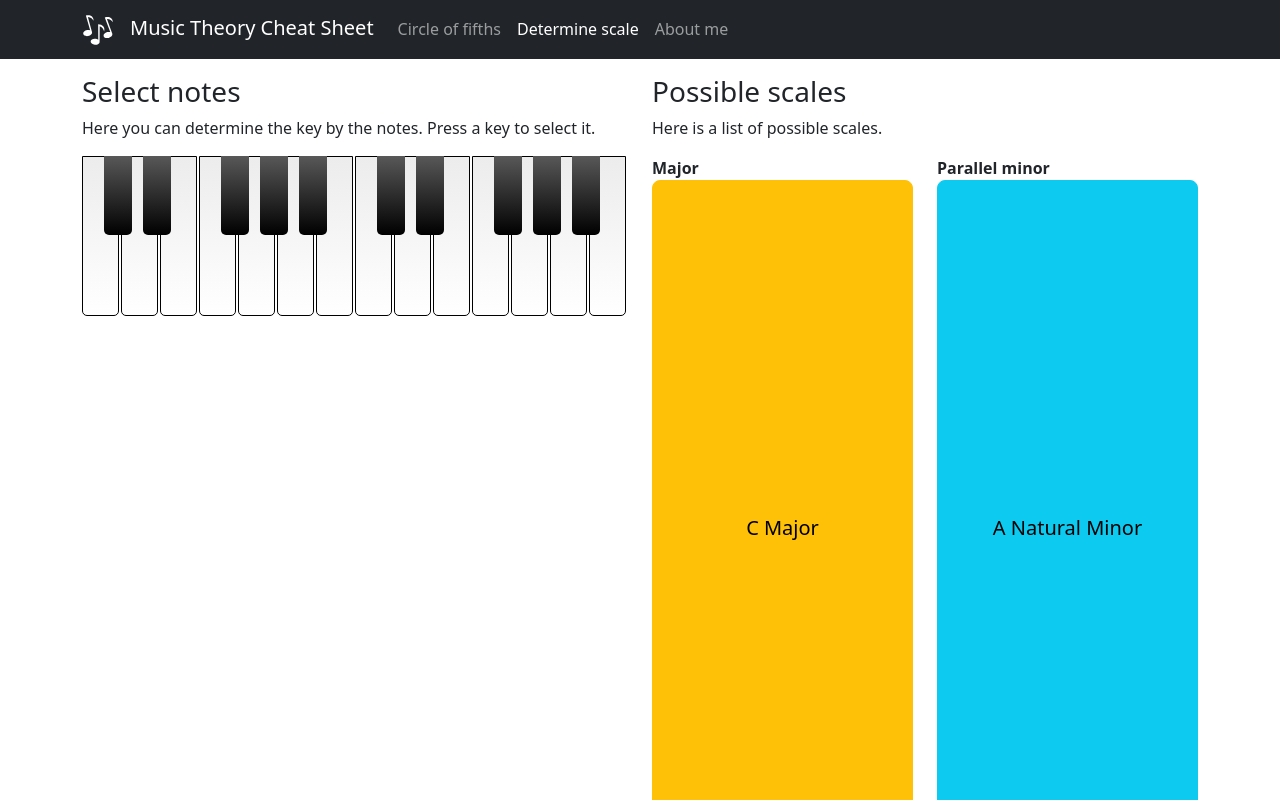
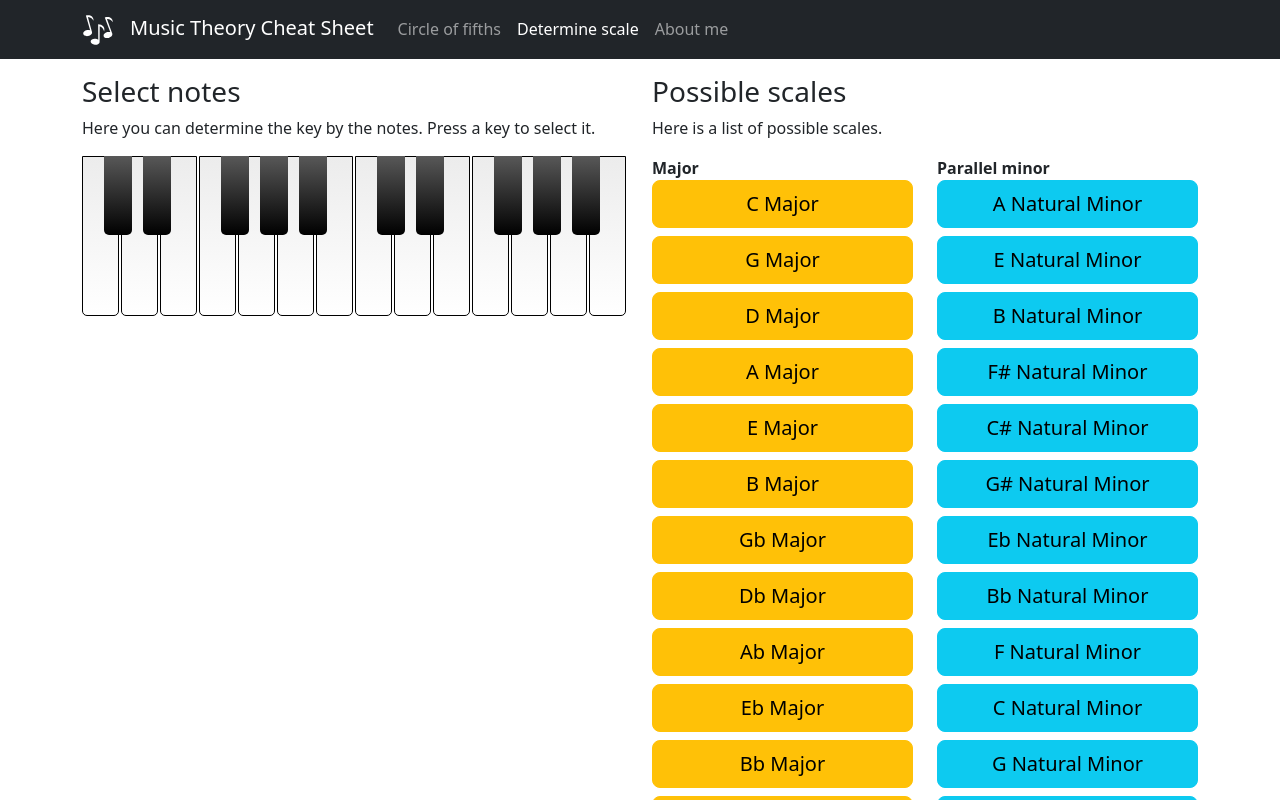
Before and after one commit to cantti/music-theory-cheat-sheet, a React (Create React App) app: page /detect-scale-by-notes in a window 1280 px wide. Shown: the top 800 px of the page. Built offline with nearby package versions, Linux system fonts and the light colour scheme; no server answers.

Commit message:
Style fix

```diff
--- a/src/components/DetectScaleByNotes.tsx
+++ b/src/components/DetectScaleByNotes.tsx
@@ -16,7 +16,7 @@ function ScaleButton({ scale }: ScaleButtonProps) {
         <Link to={getScaleUrl(scale)}>
             <Button
                 variant={scale.shortName === 'm' ? 'info' : 'warning'}
-                className="w-100 h-100 mb-2"
+                className="w-100 text-truncate mb-2"
                 size="lg"
             >
                 {scale.format('long')}
```
